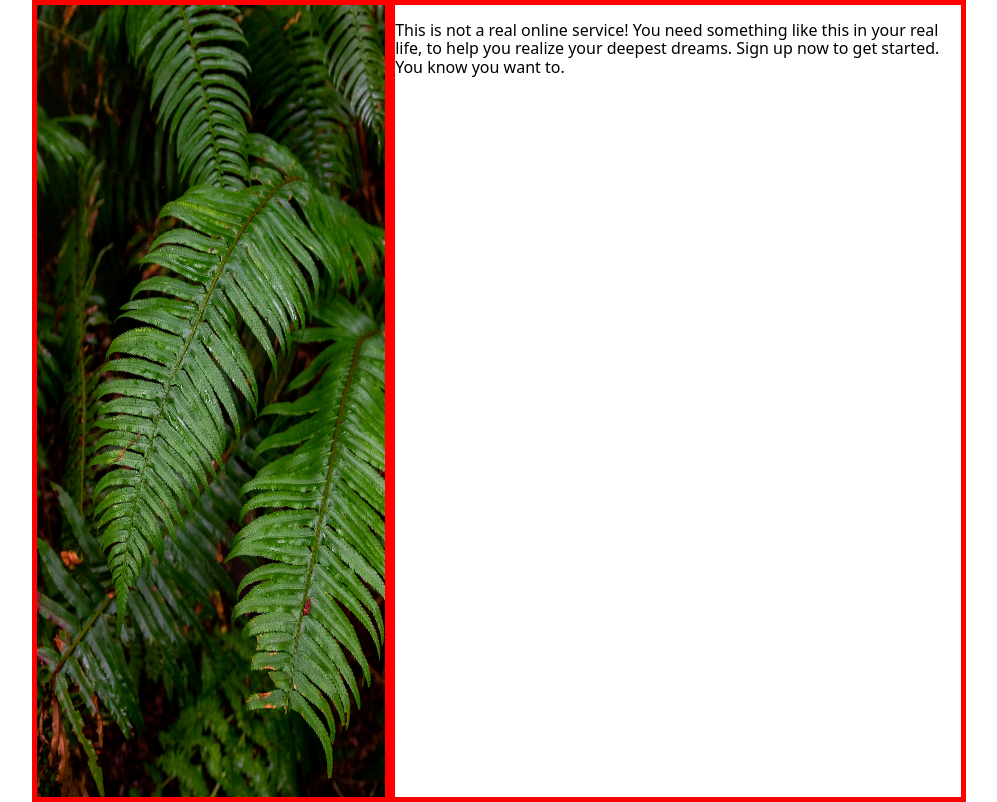
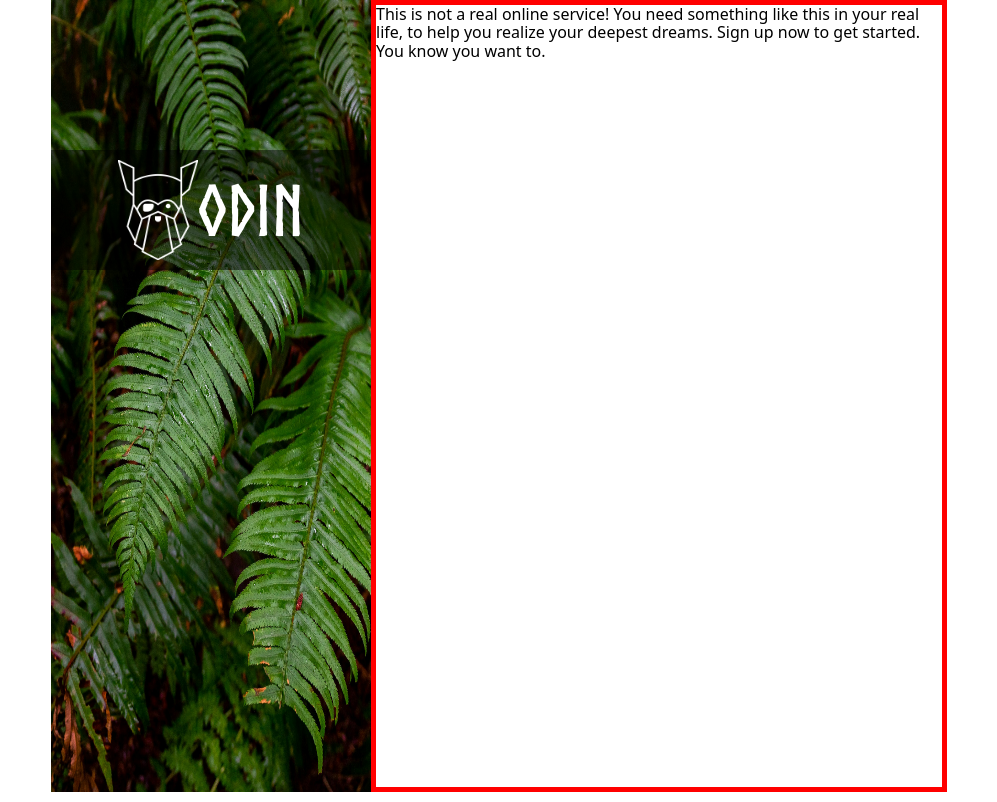
Before and after one commit to memajal/Sign_up_form_Odin, a plain HTML site: page index.html in a window 1280 px wide. Shown: the whole page, without its empty margins (141-1138 px from the left). Drawn offline with nearby package versions, Linux system fonts and the light colour scheme.

Commit message:
Add a font to use for logo and position the logo div in the image container
Add the Norse-Bold font and import it to the h1 logo part; Add odin_logo div to the image_container div and position it on the top; give to the background a color and a transparenc

```diff
--- a/index.html
+++ b/index.html
@@ -15,6 +15,11 @@
 
             <img src="bcg_image.png" alt="a background image of leafs" />
 
+            <div id="odin_logo">
+              <img src="odin_logo.png" alt="odin logo image"/>
+              <h1> ODIN</h1>
+            </div>
+
         </div>
 
         <div id="form_container">
--- a/style.css
+++ b/style.css
@@ -1,9 +1,25 @@
 
 @import '../Css_Normalize/node_modules/modern-normalize/modern-normalize.css';
+
+@font-face {
+    font-family: "logo_font";
+    src: url("Norse-Bold.otf");
+    font-weight: normal;
+    font-style: normal;
+}
 
 img {
     display: block;
     max-inline-size: 100%;
+}
+
+h1, h2, h3, h4, h5, figure, p, ol, ul {
+    margin: 0;
+}
+
+h1, h2, h3, h4, h5 {
+    font-size: inherit;
+    font-weight: inherit;
 }
 
 
@@ -14,8 +30,7 @@ img {
 }
 
 #image_container {
-    border: 5px solid red;
-    width:28%;
+    width:25%;
 
 }
 
@@ -28,3 +43,27 @@ img {
     border: 5px solid red;
     width: 45%;
 }
+
+
+#odin_logo {
+    background-color: rgb(0, 0, 0, 0.5);
+    width: 25%;
+    height:120px;
+    position: absolute;
+    top: 150px;
+    color: white;
+    display: flex;
+    flex-direction: row;
+    justify-content:center;
+    align-items:center;
+}
+
+#odin_logo img{
+    width:80px;
+    height:100px;
+}
+
+#odin_logo h1{
+    font-size:70px;
+    font-family:logo_font, sans-serif;
+}
```
Also changed, not shown: Norse-Bold.otf (added).
